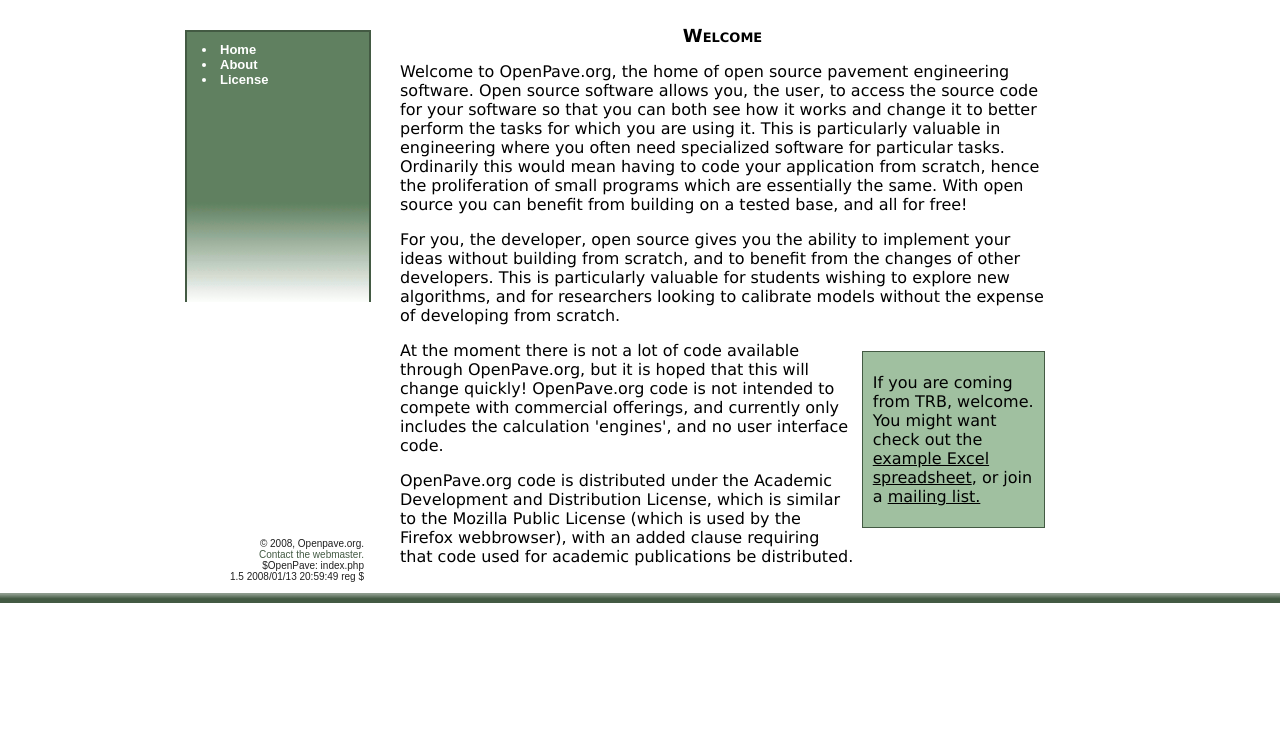
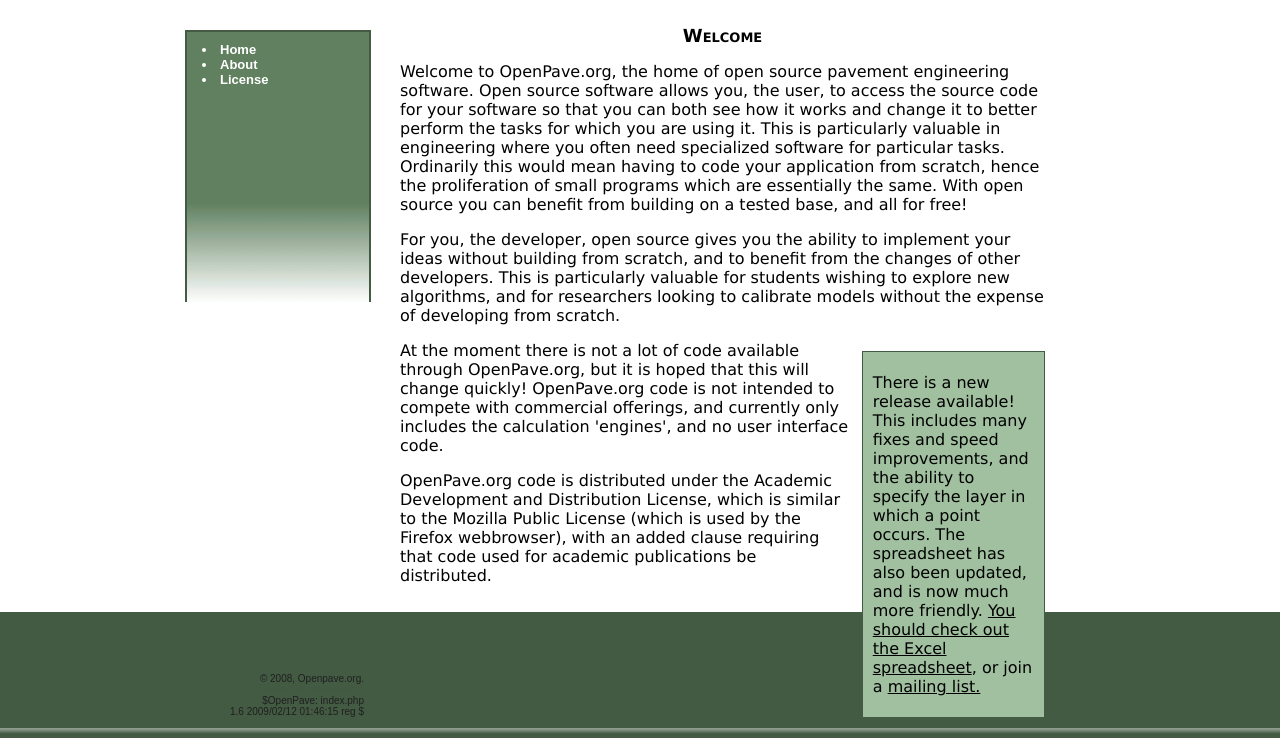
Before and after one commit to openpave/www, a PHP site: page / in a window 1280 px wide. Shown: the part 231-969 px from the top of the page. Before the commit the page ends 834 px from the top, so only its background shows below. Run offline with PHP 8.4, Linux system fonts and the light colour scheme.

Commit message:
Add an annoucement for v1.1!

```diff
--- a/index.php
+++ b/index.php
@@ -2,7 +2,7 @@
 /*
  *  index.php - The OpenPave.org homepage
  *
- *  $OpenPave: www/index.php,v 1.5 2008/01/13 20:59:49 reg Exp $
+ *  $OpenPave: www/index.php,v 1.6 2009/02/12 01:46:15 reg Exp $
  *
  *  The contents of this file are subject to the Academic Development
  *  and Distribution License Version 1.0 (the "License"); you may not
@@ -48,9 +48,11 @@
 without the expense of developing from scratch.</p>
 
 <div class="note">
-<p>If you are coming from TRB, welcome.  You might want check out the <a
-href="http://www.openpave.org/downloads/openpave-20080111.zip">example
-Excel spreadsheet</a>, or join a <a
+<p>There is a new release available!  This includes many fixes and speed
+improvements, and the ability to specify the layer in which a point occurs.
+The spreadsheet has also been updated, and is now much more friendly.
+<a href="http://www.openpave.org/downloads/openpave-20090211.zip">You should
+check out the Excel spreadsheet</a>, or join a <a
 href="http://www.openpave.org/mailman/listinfo/">mailing list.</a></p>
 </div>
 
@@ -65,5 +67,5 @@
 used for academic publications be distributed.</p>
 
 <?php
-FinaliseHTML('$OpenPave: www/index.php,v 1.5 2008/01/13 20:59:49 reg Exp $');
+FinaliseHTML('$OpenPave: www/index.php,v 1.6 2009/02/12 01:46:15 reg Exp $');
 ?>
```
Also changed, not shown: projects.php (+7 -3 lines), images/op-screenshot1.png (added).
